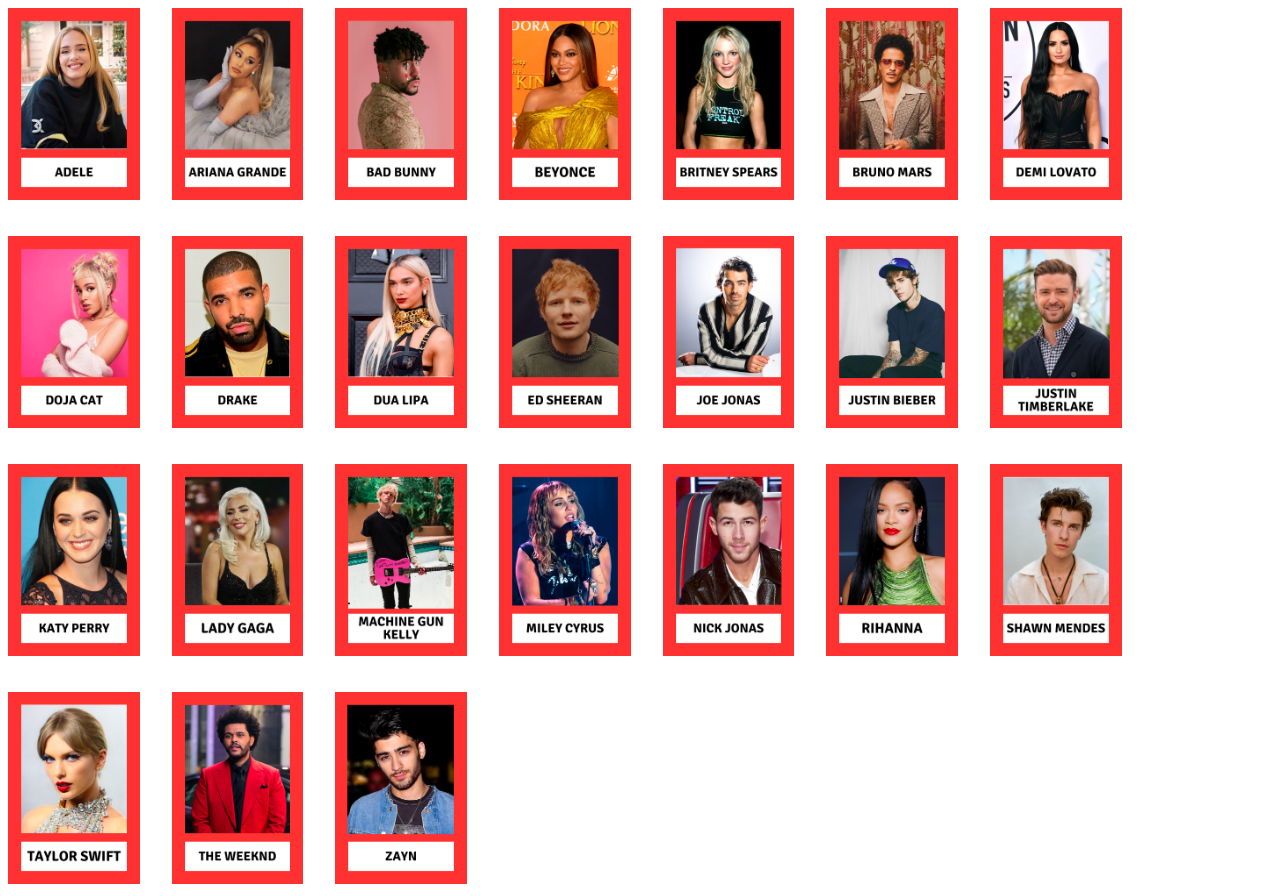
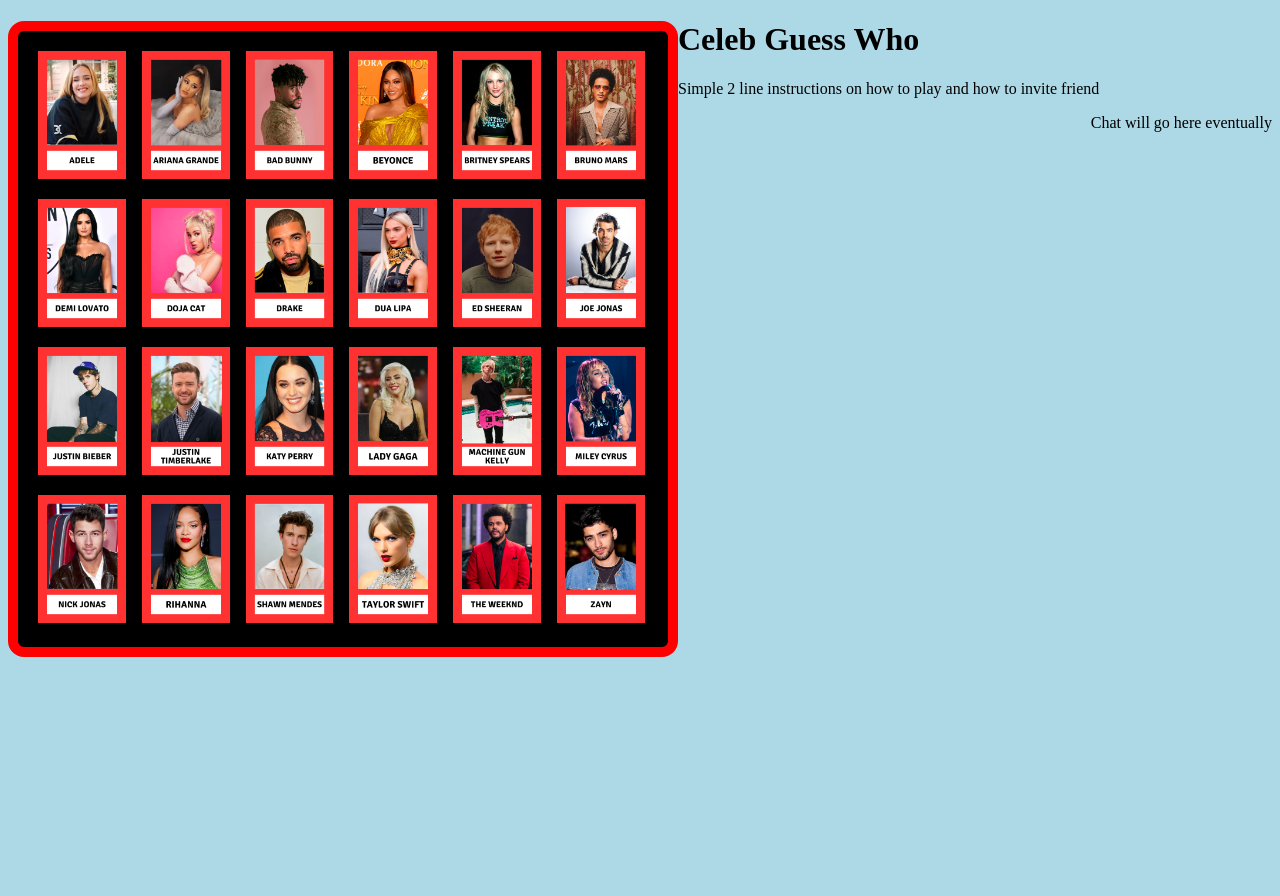
Before and after one commit to brookeknowles/guess-who, a React (Create React App) app: page / in a window 1280 px wide. After the commit the page ends 800 px from the top, so only its background shows below. Built offline with nearby package versions, Linux system fonts and the light colour scheme.

Commit message:
start on chat and about sections

```diff
--- a/src/App.css
+++ b/src/App.css
@@ -0,0 +1,21 @@
+body {
+    background-color: lightblue;
+  }
+
+
+.gameboard_container {
+    padding-top: 20px;
+    padding-left: 20px;
+    padding-bottom: 20px;
+    padding-right: 20px;
+    width: 610px;
+    margin: 0 auto;
+    float: left;
+    border: 10px solid red;
+    border-radius: 16px;
+    background-color: black;
+}
+
+.chat_container {
+    float: right;
+}
--- a/src/App.js
+++ b/src/App.js
@@ -1,11 +1,22 @@
 import React from "react";
-import GameBoard from "./components/GameBoard/GameBoard.jsx";
+import GameBoard from "./components/GameBoard/GameBoard";
+import Chat from "./components/Chat/Chat";
+import About from "./components/About/About";
+import "./App.css";
 
 function App() {
   return (
-    <>
-      <GameBoard />
-    </>
+    <div>
+      <div className="gameboard_container">
+        <GameBoard />
+      </div>
+      <div className="about_container"> {/* TODO maybe change so its Left/Right containers instead*/}
+        <About />
+      </div>
+      <div className="chat_container">
+        <Chat />
+      </div>
+    </div>
   );
 }
 
--- /dev/null
+++ b/src/components/About/About.jsx
@@ -0,0 +1,13 @@
+import React from "react";
+import "./About.css";
+
+function About() {
+    return (
+        <div>
+            <h1>Celeb Guess Who</h1> {/* probs make a logo to put here instead */}
+            <p>Simple 2 line instructions on how to play and how to invite friend</p>
+        </div>
+      );
+}
+
+export default About;
--- a/src/components/CharacterCard/CharacterCard.css
+++ b/src/components/CharacterCard/CharacterCard.css
@@ -1,5 +1,5 @@
 .character-card {
-  width: 16.66667%;
+  width: 10%;
   flex-grow: 1;
   text-align: center;
 }
--- a/src/components/CharacterCard/CharacterCard.jsx
+++ b/src/components/CharacterCard/CharacterCard.jsx
@@ -4,12 +4,11 @@ import "./CharacterCard.css";
 function CharacterCard(props) {
   return (
     <div className="character-card">
-      <div className="bg-white rounded-lg shadow-lg overflow-hidden">
+      <div>
         <img
           src={props.character.image}
           alt={props.character.name}
-          className="h-auto w-auto object-cover"
-          style={{ maxHeight: "12rem" }}
+          style={{ maxHeight: "8rem" }}
         />
       </div>
     </div>
--- /dev/null
+++ b/src/components/Chat/Chat.jsx
@@ -0,0 +1,10 @@
+import React from "react";
+import "./Chat.css";
+
+function Chat() {
+    return (
+        <div>Chat will go here eventually</div>
+      );
+}
+
+export default Chat;
--- a/src/components/GameBoard/GameBoard.jsx
+++ b/src/components/GameBoard/GameBoard.jsx
@@ -8,7 +8,7 @@ function GameBoard() {
   const characters = character_data;
 
   return (
-    <Grid container spacing={4} className="game-board">
+    <Grid container spacing={2} className="game-board">
       {characters.map((character) => (
         <Grid item key={character.id} className="game-board__card">
           <CharacterCard character={character} />
```
Also changed, not shown: src/components/About/About.css (added), src/components/Chat/Chat.css (added).
